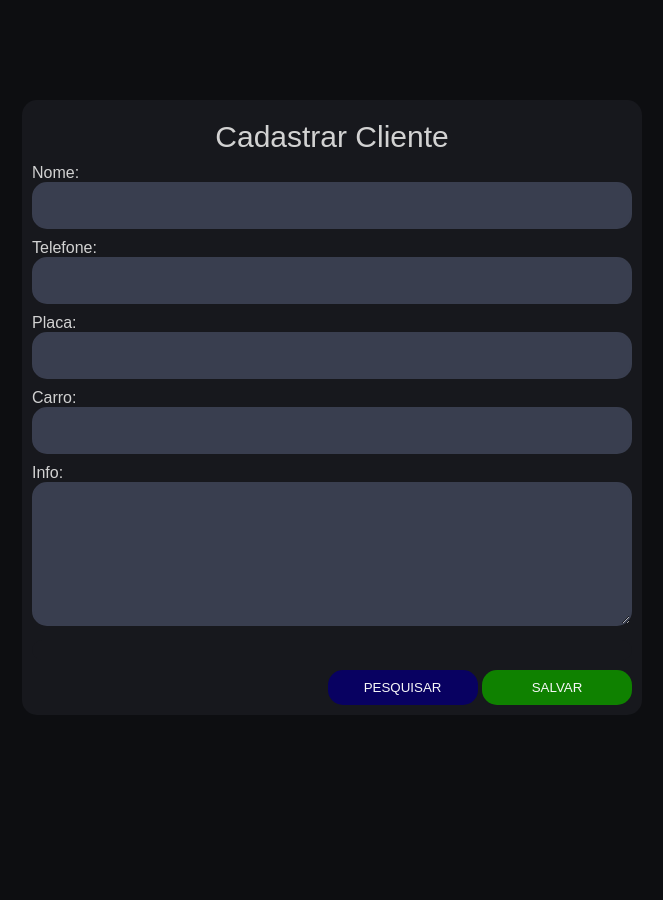
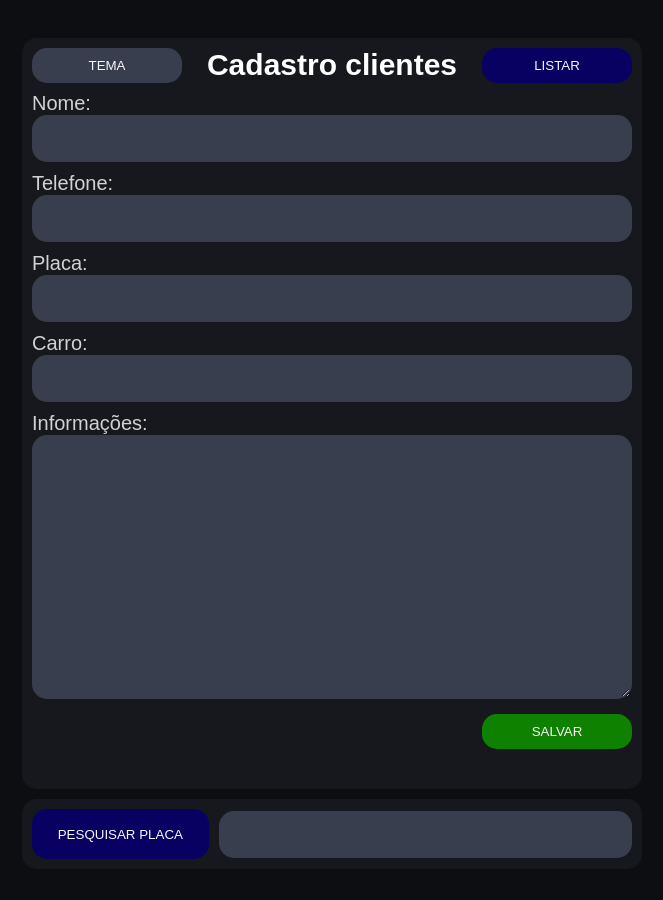
Before and after one commit to AlexandreSilvestrin/cadastroOficina_web, a Flask app: page / in a window 1280 px wide. Shown: the whole page, without its empty margins (308-971 px from the left). After the commit the page ends 859 px from the top, so only its background shows below. Run offline with Flask 3, Linux system fonts and the light colour scheme.

Commit message:
atualizacao
separei as funções do banco de dados em outro arquivo, fiz um CSS de tema apenas para as cores dark e light, crie outra pagina para listar todas as ocorrências

```diff
--- /dev/null
+++ b/app.py
@@ -0,0 +1,72 @@
+from flask import Flask, request, render_template, session, url_for, redirect
+from funcoes import *
+
+app = Flask(__name__)
+app.secret_key = 'sua_chave_secreta_aqui'
+
+
+@app.route('/cadastro', methods=['POST', 'GET'])
+def cadastrar():
+    if request.method == 'POST':
+        nome = request.form['nometxt'].strip()
+        tell = request.form['telltxt'].strip()
+        placa = request.form['placatxt'].strip().lower()
+        carro = request.form['carrotxt'].strip()
+        info = request.form['infotxt'].strip()
+        if cadastrarBanco(placa, nome, tell, carro, info):
+            session['mensagem'] = 'Informações salvas'
+            session['cor'] = '#0f8100'
+        else:
+            session['mensagem'] = 'Não cadastrado, ouve um erro'
+            session['cor'] = '#ff2222'
+
+    return redirect(url_for('home'))
+
+
+@app.route('/excluir', methods=['POST', 'GET'])
+def excluir():
+    print('entrou aqui')
+    idd = request.form['id']
+    print(idd)
+    excluir_dado(idd)
+    return redirect(url_for('home'))
+
+
+@app.route('/pesquisar', methods=['POST', 'GET'])
+def pesquisar():
+    if request.method == 'POST' and request.form.get('placaPesquisa'):
+        placa = request.form['placaPesquisa'].strip()
+    veri, casos = pesquisar_placa(placa)
+    return render_template('pesquisa.html', casos=casos, veri=veri, placa=placa, tema=pegar_tema())
+
+
+@app.route('/pesq/<placa>', methods=['POST', 'GET'])
+def link(placa):
+    veri, casos = pesquisar_placa(placa)
+    return render_template('pesquisa.html', casos=casos, veri=veri, placa=placa, tema=pegar_tema())
+
+
+@app.route('/listar', methods=['POST', 'GET'])
+def listar():
+    return render_template('lista.html', tema=pegar_tema(), clientes= listar_dados())
+
+
+@app.route('/alterar-tema', methods=['POST', 'GET'])
+def tema():
+    novo_tema = 'light' if pegar_tema() == 'dark' else 'dark'
+    with open('config.txt', 'w') as arquivo:
+        arquivo.write(novo_tema)
+    return redirect(url_for('home'))
+
+
+@app.route('/')
+def home():
+    mensagem = session.pop('mensagem', '')
+    cor = session.pop('cor', '#17181d')
+    with open('config.txt', 'r') as arquivo:
+        temaa = arquivo.read().strip()
+    return render_template('cadastro.html', mensagem=mensagem, cor=cor, tema=temaa)
+
+
+if __name__ == '__main__':
+    app.run(host='0.0.0.0', debug=True)
--- /dev/null
+++ b/config.txt
@@ -0,0 +1 @@
+dark
--- a/main.py
+++ /dev/null
@@ -1,63 +0,0 @@
-from flask import Flask, request, render_template, session, url_for, redirect
-import sqlite3
-
-app = Flask(__name__)
-app.secret_key = 'sua_chave_secreta_aqui'
-
-
-def cadastrarBanco(placa, nome, tell, carro, info):
-    banco = sqlite3.connect('clientes.db')
-    cursor = banco.cursor()
-    cursor.execute('''
-        CREATE TABLE IF NOT EXISTS clientes (
-            placa TEXT primary key,
-            nome TEXT,
-            tell TEXT,
-            carro TEXT,
-            info TEXT
-        )
-    ''')
-    try:
-        cursor.execute(f'''INSERT INTO clientes VALUES ('{placa}','{nome}','{tell}','{carro}','{info}')''')
-    except sqlite3.Error as erro:
-        print("Erro ao inserir os dados: ", erro)
-        if str(erro) == 'UNIQUE constraint failed: clientes.placa':
-            banco.close()
-            return False
-    else:
-        banco.commit()
-        banco.close()
-        return True
-
-
-@app.route('/cadastro', methods=['POST', 'GET'])
-def index():
-    if request.method == 'POST':
-        print('entrou no if')
-        nome = request.form['nometxt'].strip()
-        tell = request.form['telltxt'].strip()
-        placa = request.form['placatxt'].strip()
-        carro = request.form['carrotxt'].strip()
-        info = request.form['infotxt'].strip()
-        if not nome or not tell or not placa or not carro or not info:
-            session['mensagem'] = 'Preencha todos os campos'
-            session['cor'] = '#ff2222'
-        elif cadastrarBanco(placa, nome, tell, carro, info):
-            session['mensagem'] = 'Usuário cadastrado'
-            session['cor'] = '#0f8100'
-        else:
-            session['mensagem'] = 'Não cadastrado, cliente já possui cadastro'
-            session['cor'] = '#ff2222'
-
-    return redirect(url_for('home'))
-
-
-@app.route('/')
-def home():
-    mensagem = session.pop('mensagem', '')
-    cor = session.pop('cor', '#17181d')
-    return render_template('cadastro.html', mensagem=mensagem, cor=cor)
-
-
-if __name__ == '__main__':
-    app.run(host='0.0.0.0', debug=True)
--- a/static/style.css
+++ b/static/style.css
@@ -1,30 +1,56 @@
 body {
-  background-color: #0d0e11;
   justify-content: center;
   align-items: center;
+  font-size: 20px;
+  text-align: center;
   height: 100vh;
-  margin: 0;
-  padding: 0;
+  padding-top: 30px;
   font-family: Arial, sans-serif;
 }
 
-.title{
-  color: #d2d2d2;
+#bodyCad {
+  overflow: hidden;
+}
+
+h2 {
+  margin: 0;
+}
+
+.title {
   text-align: center;
   font-size: 30px;
   margin-top: 10px;
 }
 
 .container {
-  background-color: #17181d;
+  position: relative;
   width: 600px;
-  margin: 100px auto;
+  margin: 0 auto 10px auto;
   padding: 10px;
   border-radius: 15px;
 }
 
-.mensagem{
-  color: #d2d2d2;
+#btn_tema {
+  position: absolute;
+  top: 10px;
+  left: 10px;
+}
+
+.P {
+  margin: 5px;
+}
+
+#labels {
+  width: 800px;
+  height: 500px;
+}
+
+.labels {
+  width: 800px;
+  display: flex;
+}
+
+.mensagem {
   text-align: center;
   width: 100%;
   font-size: 20px;
@@ -35,29 +61,31 @@ body {
 }
 
 .label {
-  color: #d2d2d2;
   text-align: left;
   margin-top: 10px;
 }
 
-.input {
-  background-color: #393e4f;
-  color: #d2d2d2;
+.labelPesquisa {
   width: 100%;
   font-size: 20px;
   box-sizing: border-box;
-  border: 2px solid #393e4f;
+  border-radius: 15px;
+  padding: 10px;
+  margin-top: 70px;
+}
+
+.input {
+  width: 100%;
+  font-size: 20px;
+  box-sizing: border-box;
   border-radius: 15px;
   padding: 10px;
 }
 
 .textarea {
-  background-color: #393e4f;
-  color: #d2d2d2;
   width: 100%;
   font-size: 20px;
   box-sizing: border-box;
-  border: 2px solid #393e4f;
   border-radius: 15px;
   padding: 10px;
   resize: vertical;
@@ -68,8 +96,11 @@ body {
   text-align: right;
 }
 
+.bcP {
+  text-align: left;
+}
+
 .button {
-  color: #f7f7f7;
   width: 150px;
   border: none;
   border-radius: 15px;
@@ -77,16 +108,127 @@ body {
   cursor: pointer;
 }
 
-#btn_pesquisar{
-  background-color: #080161;
+.inputPes {
+  width: 80%;
+  font-size: 20px;
+  box-sizing: border-box;
+  border-radius: 15px;
+  padding: 10px;
 }
 
-#btn_salvar{
+#formP {
+  display: flex;
+  align-items: center;
+}
+
+#btn_pesquisar {
+  background-color: #080161;
+  width: 200px;
+  height: 50px;
+  margin-right: 10px;
+}
+
+#btn_listar{
+  background-color: #080161;
+  margin-right: 10px;
+  position: absolute;
+  top: 10px;
+  left: 460px;
+}
+
+#btn_salvar {
   background-color: #0f8100;
   margin-left: auto;
 }
 
-#btn_alterar{
+#btn_excluir {
   background-color: #680000;
-  float: left;
 }
+
+#nomeP {
+  width: 400px;
+}
+
+#tellP {
+  width: 400px;
+}
+
+#carroP {
+  width: 400px;
+}
+
+#placaP {
+  width: 400px;
+}
+
+.IDP {
+  width: 60px;
+}
+
+#teste {
+  margin-left: -30px;
+}
+
+#infoP {
+  width: 780px;
+  height: 300px;
+}
+
+td{
+  width: 200px;
+}
+
+#divList {
+  width: 800px;
+}
+
+
+@media screen and (max-width: 600px) {
+  .container {
+    width: 90%;
+    max-width: 350px;
+  }
+
+  #bodyPeq {
+    overflow-x: hidden;
+  }
+
+  body {
+    padding-top: 10px;
+  }
+
+  .input {
+    max-width: 350px;
+  }
+
+  .labels {
+    flex-direction: column;
+    max-width: 350px;
+  }
+
+  #labels {
+    height: 590px;
+  }
+  #bodyCad {
+    overflow-y: auto;
+  }
+
+  #btn_tema{
+    width: 50px;
+    top: 0px;
+    left: 0px;
+    padding: 5px 0;
+  }
+
+  #btn_listar{
+    width: 50px;
+    top: 0px;
+    left: 310px;
+    padding: 5px 0;
+  }
+
+  h1 {
+    font-size: 20px;
+  }
+
+}
--- /dev/null
+++ b/static/theme.css
@@ -0,0 +1,136 @@
+.dark {
+  background-color: #0d0e11;
+  color: white;
+}
+
+.dark a:visited{
+    color: #e9e9e9;
+
+}
+
+.dark a{
+    color: #e9e9e9;
+}
+
+.dark .input{
+  background-color: #393e4f;
+  color: #d2d2d2;
+  border: 2px solid #393e4f;
+}
+
+.dark .textarea{
+  background-color: #393e4f;
+  color: #d2d2d2;
+  border: 2px solid #393e4f;
+}
+
+.dark .title{
+  color: #d2d2d2;
+}
+
+.dark .container{
+  background-color: #17181d;
+}
+
+.dark .mensagem{
+  color: #d2d2d2;
+}
+
+.dark .label{
+  color: #d2d2d2;
+}
+
+.dark .labelPesquisa{
+  background-color: #393e4f;
+  color: #d2d2d2;
+  border: 2px solid #393e4f;
+}
+
+.dark .button{
+  background-color: #393e4f;
+  color: #f7f7f7;
+}
+
+.dark .inputPes{
+  background-color: #393e4f;
+  color: #d2d2d2;
+  border: 2px solid #393e4f;
+}
+
+.dark .even {
+  background-color: #0f0f0f;
+}
+
+.dark .odd {
+  background-color: #444444;
+}
+
+.light {
+  background-color: #b8b8b8;
+  color: rgb(0, 0, 0);
+}
+
+.light a:visited{
+  color: #000000; /* Defina a cor desejada para os links visitados */
+}
+
+.light a{
+  color: #000000; /* Defina a cor desejada para os links visitados */
+}
+
+.light .input{
+  background-color: #ffffff;
+  color: #000000;
+  border: 2px solid #393e4f;
+}
+
+.light .textarea{
+  background-color: #ffffff;
+  color: #000000;
+  border: 2px solid #393e4f;
+}
+
+.light .title{
+  color: #000000;
+}
+
+.light .container{
+  background-color: #ffffff;
+}
+
+.light .mensagem{
+  color: #000000;
+}
+
+.light .button{
+  background-color: #000000;
+  color: #ffffff;
+}
+
+.light .label{
+  color: #000000;
+}
+
+.light .labelPesquisa{
+  background-color: #ffffff;
+  color: #000000;
+  border: 2px solid #393e4f;
+}
+
+.light .button{
+  color: #f7f7f7;
+}
+
+.light .inputPes{
+  background-color: #ffffff;
+  color: #000000;
+  border: 2px solid #393e4f;
+}
+
+.light .even {
+  background-color: #d4d4d4;
+}
+
+.light .odd {
+  background-color: #ffffff;
+}
--- a/templates/cadastro.html
+++ b/templates/cadastro.html
@@ -3,34 +3,46 @@
     <head>
         <title>Cadastro</title>
         <link rel="stylesheet" type="text/css" href="{{ url_for('static', filename='style.css') }}">
+        <link rel="stylesheet" type="text/css" href="{{ url_for('static', filename='theme.css') }}">
+        <link rel="icon" href="{{ url_for('static', filename='icon.ico') }}" type="image/x-icon">
+        <meta name="viewport" content="width=device-width, initial-scale=1.0">
     </head>
-
-    <body>
+    <body class="{{tema}}" id="bodyCad">
         <div class="container">
+            <form action="/alterar-tema" method="post">
+                <h2>Cadastro clientes</h2>
+                <button class="button" id="btn_tema" name="tema" type="submit">TEMA</button>
+            </form>
+            <form action="/listar" method="post">
+                <button class="button" id="btn_listar" name="tema" type="submit">LISTAR</button>
+            </form>
             <form action="/cadastro" method="post">
-                <div class="title">Cadastrar Cliente</div>
                 <div class="label">Nome:</div>
-                <input class="input" type="text" name="nometxt" id="nometxt" />
+                <input class="input" type="text" name="nometxt" id="nometxt" required/>
 
                 <div class="label">Telefone:</div>
-                <input class="input" type="text" name="telltxt" id="telltxt" />
+                <input class="input" type="text" name="telltxt" id="telltxt" required/>
 
                 <div class="label">Placa:</div>
-                <input class="input" type="text" name="placatxt" id="placatxt" />
+                <input class="input" type="text" name="placatxt" id="placatxt" required/>
 
                 <div class="label">Carro:</div>
-                <input class="input" type="text" name="carrotxt" id="carrotxt" />
+                <input class="input" type="text" name="carrotxt" id="carrotxt" required/>
 
-                <div class="label">Info:</div>
-                <textarea class="textarea" name="infotxt" id="infotxt" rows="5"></textarea>
+                <div class="label">Informações:</div>
+                <textarea class="textarea" name="infotxt" id="infotxt" rows="10" required></textarea>
 
+                <div class="button-container">
+                    <button class="button" id="btn_salvar" name="salvar" type="submit">SALVAR</button>
+                </div>
 
                 <div style="background-color: {{cor}};" class="mensagem">{{ mensagem }}</div>
-
-                <div class="button-container">
-                    <button class="button" id="btn_pesquisar">PESQUISAR</button>
-                    <button class="button" id="btn_salvar" name="salvar" type="submit">SALVAR</button>
-                </div>
+            </form>
+        </div>
+        <div class="container">
+            <form  action="/pesquisar"  method="post" id="formP">
+                <button class="button" id="btn_pesquisar" name="btn_pesquisar">PESQUISAR PLACA</button>
+                <input class="inputPes" type="text" name="placaPesquisa" id="placatxtP" required/>
             </form>
         </div>
     </body>
```
Also changed, not shown: funcoes.py (added, +90 -0 lines), templates/lista.html (added, +39 -0 lines), templates/pesquisa.html (+33 -30 lines), static/icon.ico (added).
